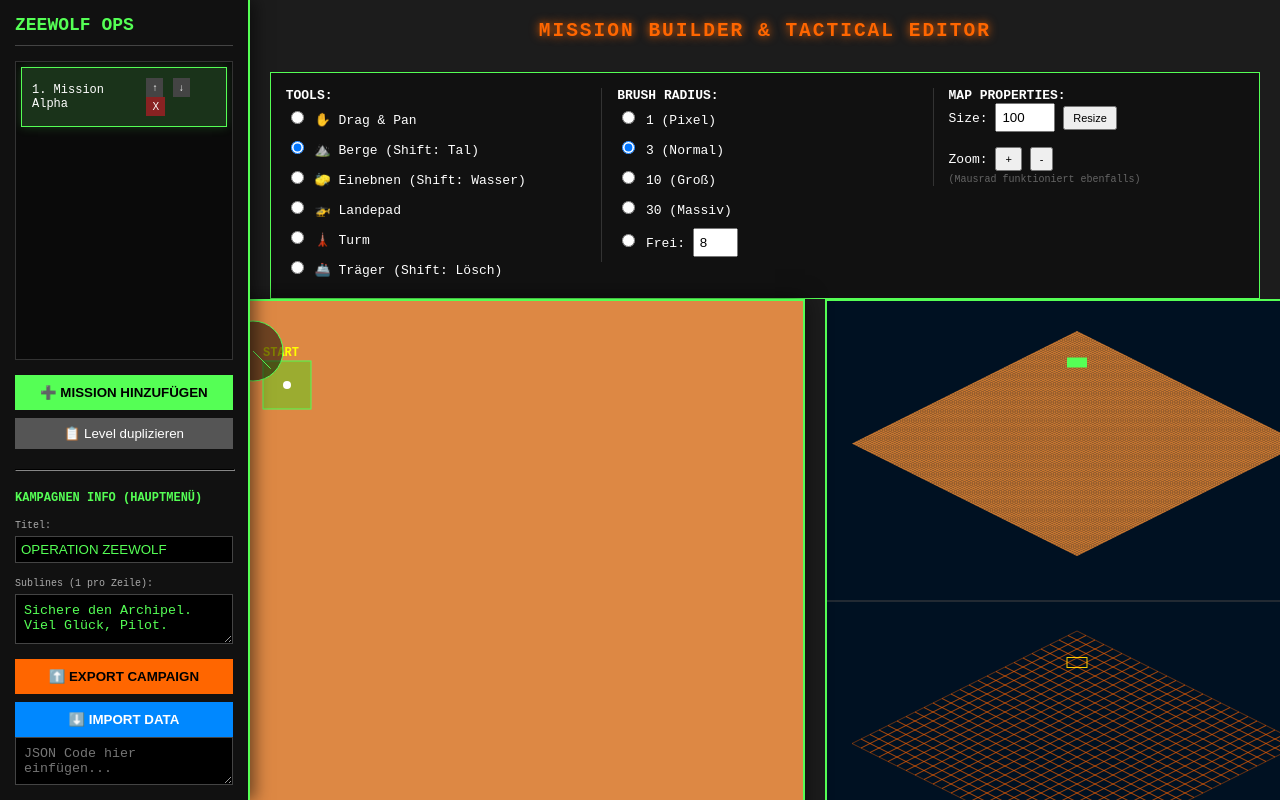
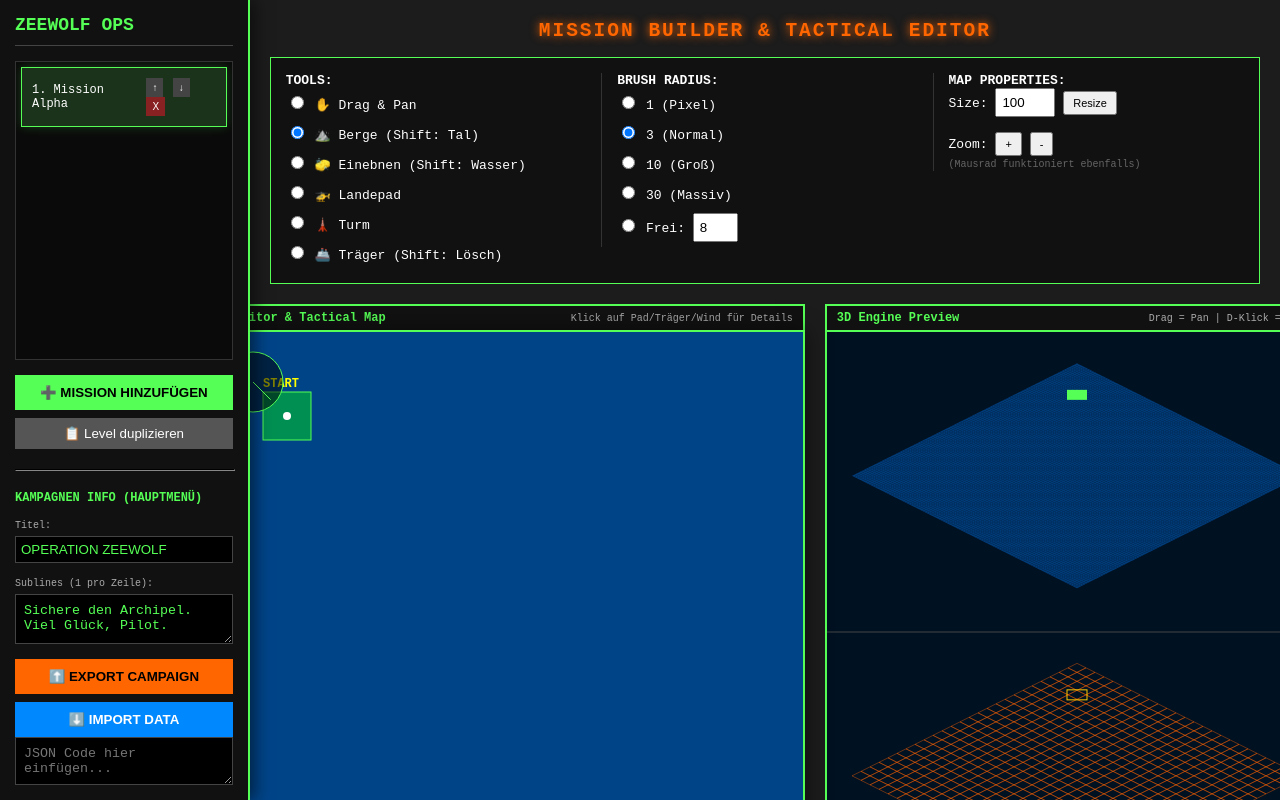
Before and after one commit to ithie/zeewolf-sar, a website: page editor.html in a window 1280 px wide. Drawn offline with Linux system fonts and the light colour scheme.

Commit message:
Update editor.html

```diff
--- a/editor.html
+++ b/editor.html
@@ -105,6 +105,38 @@
                 justify-content: center;
                 align-items: flex-start;
             }
+            .canvas-container {
+                display: flex;
+                flex-direction: column;
+                align-items: center;
+            }
+
+            /* HEADER PIXELGENAU FÜR BEIDE KARTEN */
+            .canvas-header {
+                background: #111;
+                color: var(--accent);
+                border: 2px solid var(--accent);
+                border-bottom: none;
+                padding: 5px 10px;
+                box-sizing: border-box;
+                font-weight: bold;
+                font-size: 12px;
+                display: flex;
+                justify-content: space-between;
+                align-items: center;
+            }
+            .header-2d {
+                width: 604px;
+            } /* 600px + 2x2px Border */
+            .header-3d {
+                width: 504px;
+            } /* 500px + 2x2px Border */
+            .canvas-hint {
+                font-size: 10px;
+                color: #aaa;
+                font-weight: normal;
+            }
+
             .editor-wrapper {
                 position: relative;
                 width: 600px;
@@ -159,16 +191,26 @@
                 margin-top: -5px;
             }
 
-            .tool-bar,
-            .mission-config {
-                margin-top: 15px;
+            /* FIX: 1128px Max-Width (inklusive der 8px Canvas Rahmen) und Abstände (Margin) */
+            .tool-bar {
                 width: 100%;
-                max-width: 1120px;
+                max-width: 1128px;
                 box-sizing: border-box;
                 background: #111;
                 border: 1px solid var(--accent);
                 padding: 15px;
+                margin-bottom: 20px;
             }
+            .mission-config {
+                width: 100%;
+                max-width: 1128px;
+                box-sizing: border-box;
+                background: #111;
+                border: 1px solid var(--accent);
+                padding: 15px;
+                margin-top: 20px;
+            }
+
             .flex-row {
                 display: flex;
                 gap: 20px;
@@ -417,6 +459,11 @@ Viel Glück, Pilot.</textarea
             </div>
 
             <div class="workspace">
+                <div class="canvas-container">
+                    <div class="canvas-header header-2d">
+                        <span>2D Editor & Tactical Map</span>
+                        <span class="canvas-hint">Klick auf Pad/Träger/Wind für Details</span>
+                    </div>
                     <div class="editor-wrapper">
                         <canvas id="editorCanvas" width="600" height="600"></canvas>
 
@@ -456,7 +503,8 @@ Viel Glück, Pilot.</textarea
                                 oninput="syncToData()"
                             /><br />
                             <label
-                            ><input type="checkbox" id="m_wind_var" onchange="syncToData()" /> Dynamic Variance</label
+                                ><input type="checkbox" id="m_wind_var" onchange="syncToData()" /> Dynamic
+                                Variance</label
                             >
                         </div>
 
@@ -475,7 +523,11 @@ Viel Glück, Pilot.</textarea
                                 >✖</span
                             >
                             <strong style="color: #88aaff">🚢 CARRIER OPS</strong><br />
-                        <button id="btn_spawn_carrier" onclick="setSpawn('carrier')" style="width: 100%; margin: 5px 0">
+                            <button
+                                id="btn_spawn_carrier"
+                                onclick="setSpawn('carrier')"
+                                style="width: 100%; margin: 5px 0"
+                            >
                                 Set Start Point</button
                             ><br />
                             Angle (°):
@@ -533,8 +585,13 @@ Viel Glück, Pilot.</textarea
                             </button>
                         </div>
                     </div>
+                </div>
 
                 <div class="canvas-container">
+                    <div class="canvas-header header-3d">
+                        <span>3D Engine Preview</span>
+                        <span class="canvas-hint">Drag = Pan | D-Klick = Reset</span>
+                    </div>
                     <canvas id="previewCanvas" width="500" height="600"></canvas>
                 </div>
             </div>
@@ -622,11 +679,12 @@ Viel Glück, Pilot.</textarea
                 let grid = [];
                 for (let x = 0; x <= gs; x++) {
                     grid[x] = [];
-                    for (let y = 0; y <= gs; y++) grid[x][y] = 0;
+                    // Jede neue Map besteht jetzt initial aus tiefem Wasser (-1)
+                    for (let y = 0; y <= gs; y++) grid[x][y] = -1;
                 }
                 return {
                     headline: name,
-                    briefing: 'Befehle für diese Mission hier eintragen...', // Geändert zu Briefing (String)
+                    briefing: 'Befehle für diese Mission hier eintragen...',
                     gridSize: gs,
                     terrain: grid,
                     padX: 10,
@@ -810,7 +868,6 @@ Viel Glück, Pilot.</textarea
                 ctx.clearRect(0, 0, 600, 600);
                 let tSize = (600 / m.gridSize) * zoom;
 
-                // HIER IST DER FIX: Alle UIs erstmal ausblenden!
                 let pUI = document.getElementById('ui_pad');
                 let cUI = document.getElementById('ui_carrier');
                 let wUI = document.getElementById('ui_wind');
@@ -818,14 +875,14 @@ Viel Glück, Pilot.</textarea
                 cUI.style.display = 'none';
                 wUI.style.display = 'none';
 
-                // Terrain
+                // Terrain Rendering (ALLES <= 0 IST JETZT BLAUES WASSER)
                 for (let x = Math.floor(panX); x < Math.min(m.gridSize, panX + 600 / tSize + 1); x++) {
                     for (let y = Math.floor(panY); y < Math.min(m.gridSize, panY + 600 / tSize + 1); y++) {
                         let h = m.terrain[x][y];
-                        if (h < 0) ctx.fillStyle = '#004488';
-                        else if (h === 0) ctx.fillStyle = '#d84';
-                        else ctx.fillStyle = `rgb(${50 + h * 20}, ${150 + h * 10}, 50)`;
-                        ctx.fillRect((x - panX) * tSize, (y - panY) * tSize, tSize + 1, tSize + 1);
+                        if (h <= 0)
+                            ctx.fillStyle = '#004488'; // Wasser für h=0 und h=-1
+                        else ctx.fillStyle = `rgb(${50 + h * 20}, ${150 + h * 10}, 50)`; // Land
+                        ctx.fillRect((x - panX) * tSize, (y - panY) * tSize, tSize + 1.5, tSize + 1.5);
                     }
                 }
 
@@ -833,12 +890,11 @@ Viel Glück, Pilot.</textarea
                 if (m.padX >= 0) {
                     let px = (m.padX - panX) * tSize,
                         py = (m.padY - panY) * tSize;
-
                     if (selectedUI === 'pad') {
                         ctx.shadowBlur = 10;
                         ctx.shadowColor = '#5f5';
                     }
-                    ctx.fillStyle = 'rgba(0,255,0,0.3)';
+                    ctx.fillStyle = 'rgba(0,255,0,0.4)';
                     ctx.fillRect(px, py, 8 * tSize, 8 * tSize);
                     ctx.strokeStyle = '#5f5';
                     ctx.strokeRect(px, py, 8 * tSize, 8 * tSize);
@@ -1003,14 +1059,11 @@ Viel Glück, Pilot.</textarea
 
                         if (mode === 'filled') {
                             let r, g, b;
-                            if (h0 < 0) {
+                            // Rendering Anpassung: h <= 0 ist jetzt IMMER Wasser (Kein Orange mehr!)
+                            if (h0 <= 0) {
                                 r = 0;
                                 g = 60;
                                 b = 120;
-                            } else if (h0 === 0) {
-                                r = 200;
-                                g = 120;
-                                b = 50;
                             } else {
                                 r = 50 + h0 * 20;
                                 g = 150 + h0 * 10;
@@ -1034,7 +1087,6 @@ Viel Glück, Pilot.</textarea
                     }
                 }
 
-                // Objekte im 3D (Simpel)
                 if (m.padX >= 0) {
                     let pp = getIso(
                         m.padX + 4,
@@ -1133,7 +1185,6 @@ Viel Glück, Pilot.</textarea
                 let gx = mx / tSize + panX,
                     gy = my / tSize + panY;
 
-                // UI Click Detection
                 if (Math.hypot(mx - 50, my - 50) < 30) {
                     selectedUI = selectedUI === 'wind' ? null : 'wind';
                     drawMap();
@@ -1329,19 +1380,12 @@ Viel Glück, Pilot.</textarea
             }
 
             function exportCampaign() {
-                let expCanvas = document.createElement('canvas');
-                expCanvas.width = 400;
-                expCanvas.height = 300;
-                let eCtx = expCanvas.getContext('2d');
-                eCtx.fillStyle = '#050505';
-                eCtx.fillRect(0, 0, 400, 300);
-                renderIso(eCtx, 400, 300, 'wireframe', 0, 1.0, 0, 0, true);
-
                 let data = campaign.map(m => {
                     let c = { ...m };
                     c.terrain = compress(m.terrain);
                     return c;
                 });
+
                 let exportData = {
                     type: 'ZEEWOLF_CAMPAIGN',
                     campaignTitle: document.getElementById('c_title').value,
@@ -1349,11 +1393,11 @@ Viel Glück, Pilot.</textarea
                         .getElementById('c_sublines')
                         .value.split('\n')
                         .filter(l => l.trim() !== ''),
-                    previewBase64: expCanvas.toDataURL('image/jpeg', 0.6),
                     levels: data,
                 };
+
                 document.getElementById('output').value = JSON.stringify(exportData);
-                alert('Kampagne bereit!');
+                alert('Kampagne exportiert!');
             }
 
             function importCampaign() {
@@ -1368,13 +1412,10 @@ Viel Glück, Pilot.</textarea
                             m.terrain = decompress(m.terrain, m.gridSize);
                             return m;
                         });
+                        loadMission(0);
                     } else {
-                        document.getElementById('c_title').value = 'Single Map Import';
-                        document.getElementById('c_sublines').value = 'Old format converted.';
-                        parsed.terrain = decompress(parsed.terrain, parsed.gridSize);
-                        campaign = [parsed];
+                        alert('Ungültiges Format! Bitte verwende eine aktuelle Kampagnen-Datei (ZEEWOLF_CAMPAIGN).');
                     }
-                    loadMission(0);
                 } catch (e) {
                     alert('Import Fehler!\n\n' + e);
                 }
```
Lines whose indentation alone changed are shown as unchanged.
